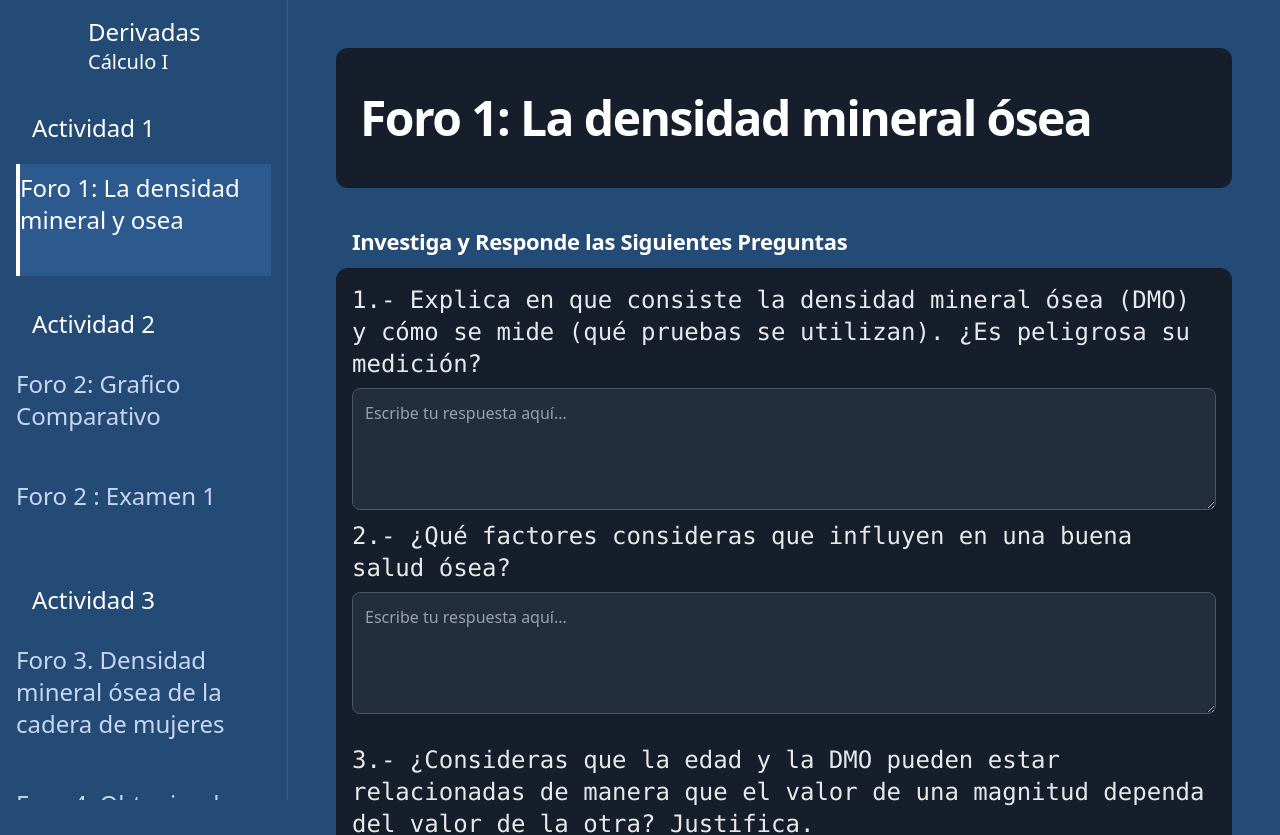
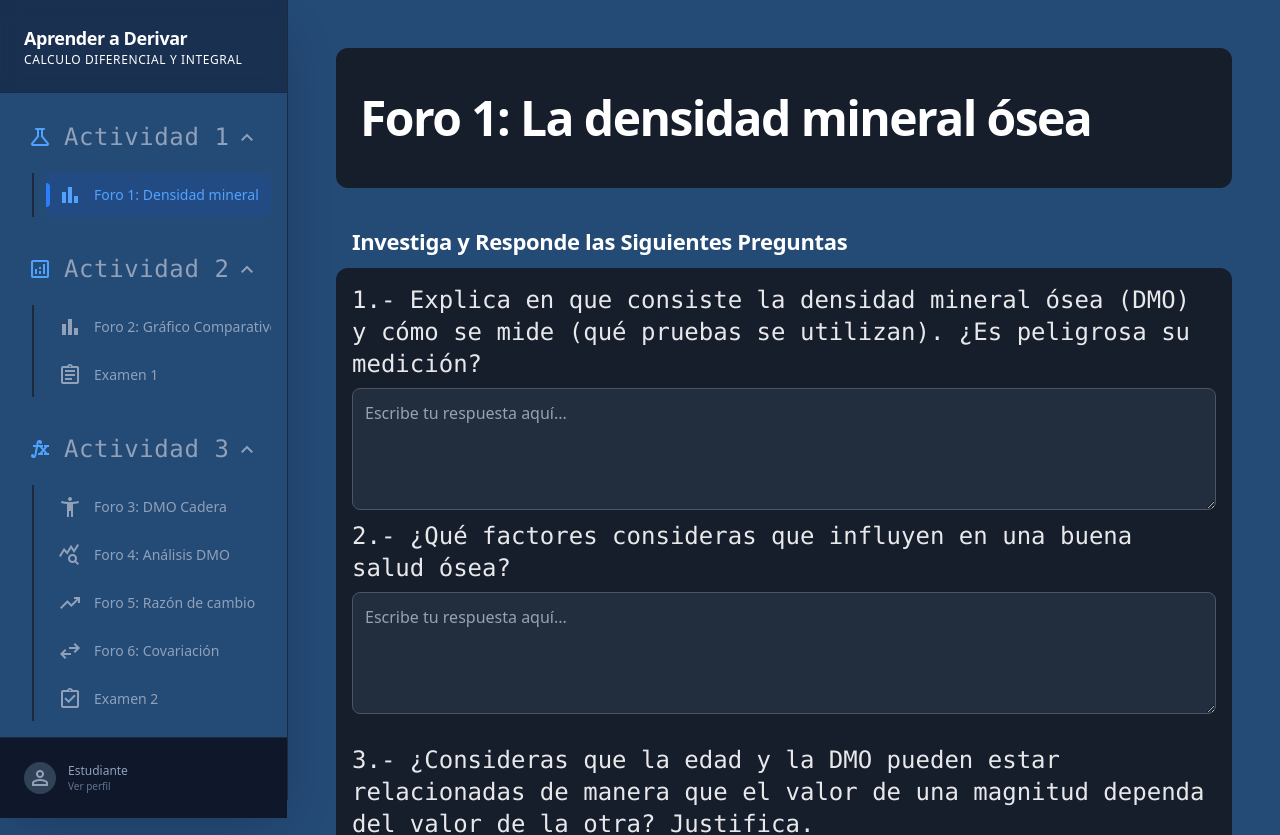
Before and after one commit to SebastianAlcantarr/PROYECTO_INGENIERIA_SOFTWARE_II, a Vue app: page /foro1 in a window 1280 px wide. Shown: the top 835 px of the page. Built offline with nearby package versions, Linux system fonts and the light colour scheme.

Commit message:
Cambios en el Login

```diff
--- a/src/views/examen1.vue
+++ b/src/views/examen1.vue
@@ -5,7 +5,7 @@
 
     <!-- Foro preguntas -->
     <main class="w-full ml-0 md:ml-72 flex flex-col">
-      <div class="flex-1 p-4 sm:p-6 md:p-8 lg:p-12 bg-[#0e1421] min-h-screen">
+      <div class="flex-1 p-4 sm:p-6 md:p-8 lg:p-12  min-h-screen">
         <div class="mx-auto max-w-7xl">
           <section class="scroll-mt-20" id="introduction">
             <div class="@container">
--- a/src/views/foro_1.vue
+++ b/src/views/foro_1.vue
@@ -25,7 +25,7 @@
               </div>
             </div>
           </section>
-          <section class="scroll-mt-20" id="rules">
+          <section class="scroll-mt-20">
             <h2
               class="text-white text-[22px] font-bold leading-tight tracking-[-0.015em] px-4 pb-3 pt-10"
             >
@@ -114,20 +114,15 @@
                 >
                   <button
                     @click="enviarRespuestas"
-                    class="group flex items-center gap-2 bg-blue-600 hover:bg-blue-700 text-white font-bold py-3 px-6 rounded-lg transition-all duration-300 shadow-lg hover:shadow-blue-500/20 active:scale-95"
+                    class="group flex items-center gap-2 bg-blue-600 hover:bg-blue-700 text-white font-bold py-3 px-6 rounded-lg transition-all duration-1000 shadow-lg hover:shadow-blue-500/20 active:scale-95"
                   >
                     <span>Enviar Respuestas</span>
-                    <span
-                      class="material-symbols-outlined group-hover:translate-x-1 transition-transform"
-                    >
-                      send
-                    </span>
+
                   </button>
                 </div>
               </div>
             </div>
           </section>
-          <!-- Applet de Geogebra -->
         </div>
       </div>
     </main>
--- a/src/views/foro_2.vue
+++ b/src/views/foro_2.vue
@@ -138,11 +138,7 @@
                   class="group flex items-center gap-2 bg-blue-600 hover:bg-blue-700 text-white font-bold py-3 px-6 rounded-lg transition-all duration-300 shadow-lg hover:shadow-blue-500/20 active:scale-95"
                 >
                   <span>Enviar Respuestas</span>
-                  <span
-                    class="material-symbols-outlined group-hover:translate-x-1 transition-transform"
-                  >
-                    send
-                  </span>
+
                 </button>
               </div>
             </div>
--- a/src/views/sidebar.vue
+++ b/src/views/sidebar.vue
@@ -1,114 +1,137 @@
 <script setup>
 import { ref } from "vue";
-import {useRoute, useRouter} from "vue-router";
+import { useRoute, useRouter } from "vue-router";
 
 const router = useRouter();
-const route =useRoute();
+const route = useRoute();
 
-const actividades = [
+const actividades = ref([
   {
     nombre: "Actividad 1",
     abierta: true,
+    icon: "science",
     items: [
-      { nombre: "Foro 1: La densidad mineral y osea" , ruta: "/foro1" },
+      { nombre: "Foro 1: Densidad mineral", ruta: "/foro1", icon: "bar_chart" },
     ],
   },
   {
     nombre: "Actividad 2",
     abierta: true,
+    icon: "analytics",
     items: [
-        { nombre: "Foro 2: Grafico Comparativo", ruta: "/foro2" },
-        {nombre : "Foro 2 : Examen 1" , ruta:"/foro2/examen1"}
-        ],
+      { nombre: "Foro 2: Gráfico Comparativo", ruta: "/foro2", icon: "bar_chart" },
+      { nombre: "Examen 1", ruta: "/foro2/examen1", icon: "Assignment" }
+    ],
   },
   {
     nombre: "Actividad 3",
     abierta: true,
+    icon: "Function",
     items: [
-      {nombre :"Foro 3. Densidad mineral ósea de la cadera de mujeres", ruta :"/foro3"},
-      {nombre :"Foro 4. Obteniendo más datos de la DMO y su análisis" ,ruta :"/foro4"},
-      {nombre:"Foro 5. Razón promedio de cambio",ruta:'/foro5'},
-      {nombre :"Foro 6.Covariacion de las magnitudes  ",ruta:"/foro6"},
-      {nombre :"Actividad 3 :Examen 2"}
+      { nombre: "Foro 3: DMO Cadera", ruta: "/foro3", icon: "accessibility_new" },
+      { nombre: "Foro 4: Análisis DMO", ruta: "/foro4", icon: "query_stats" },
+      { nombre: "Foro 5: Razón de cambio", ruta: "/foro5", icon: "trending_up" },
+      { nombre: "Foro 6: Covariación", ruta: "/foro6", icon: "swap_horiz" },
+      { nombre: "Examen 2", ruta: "/actividad3/examen2", icon: "assignment_turned_in" }
     ]
   }
-];
-
-const seleccionado = ref(null);
+]);
 </script>
 
 <template>
   <aside
-      class="fixed left-0 top-0 h-screen w-72 bg-[#244a76] dark:bg-[#101622] border-r border-white/10 p-4 overflow-y-scroll scrollbar-custom"
+      class="fixed left-0 top-0 h-screen w-72  border-r border-slate-800 flex flex-col shadow-2xl z-50 transition-all duration-300"
   >
-    <div class="flex flex-col gap-4">
-      <!-- Header -->
-      <div class="flex items-center gap-3">
-        <div
-            class="bg-center bg-no-repeat aspect-square bg-cover rounded-full size-15"
-        ></div>
+    <!-- Header -->
+    <div class="p-6 border-b border-slate-800/50 bg-slate-900/50 backdrop-blur-sm">
+      <div class="flex items-center gap-4">
 
         <div class="flex flex-col">
-          <h1 class="text-white text-2xl font-medium">Derivadas</h1>
-          <p class="text-[#92a4c9] text-xl">Cálculo I</p>
+          <h1 class="text-white text-lg font-bold tracking-tight">Aprender a Derivar </h1>
+          <p class="text-slate-400 text-xs font-medium uppercase tracking-wider">Calculo Diferencial y Integral</p>
         </div>
       </div>
+    </div>
 
-      <!-- ACTIVIDADES -->
-      <div class=" flex flex-col gap-3 ">
+    <!-- Scrollable Content -->
+    <div class="flex-1 overflow-y-auto scrollbar-thin scrollbar-thumb-slate-700 scrollbar-track-transparent p-4 space-y-6">
+
+      <!-- Activities Loop -->
+      <div v-for="(act, index) in actividades" :key="index" class="group">
+        <!-- Activity Header -->
+        <button
+            @click="act.abierta = !act.abierta"
+            class="w-full flex items-center justify-between p-3 rounded-lg text-slate-400 hover:text-white hover:bg-slate-800/50 transition-all duration-200 group-hover:shadow-md"
+        >
+          <div class="flex items-center gap-3">
+            <span class="material-symbols-outlined text-[20px] transition-colors duration-200" :class="act.abierta ? 'text-blue-400' : ''">{{ act.icon }}</span>
+            <span class="font-mono text-2xl tracking-wide">{{ act.nombre }}</span>
+          </div>
+          <span
+            class="material-symbols-outlined text-lg transition-transform duration-300"
+            :class="act.abierta ? 'rotate-180' : ''"
+          >
+            expand_more
+          </span>
+        </button>
+
+        <!-- Items List -->
         <div
-            v-for="(act, index) in actividades"
-            :key="index"
-            class=" rounded-lg"
+          class="grid transition-all duration-300 ease-in-out overflow-hidden"
+          :class="act.abierta ? 'grid-rows-[1fr] opacity-100 mt-2' : 'grid-rows-[0fr] opacity-0'"
         >
-          <!-- Botón de actividad -->
-          <button
-              @click="act.abierta = !act.abierta"
-              class="w-full flex justify-between items-center px-4 py-5 text-white "
-          >
-            <span class="text-2xl font-medium">{{ act.nombre }}</span>
-
-
-          </button>
-
-          <!-- Contenido de la actividad -->
-          <div v-if="act.abierta" class="flex flex-col">
+          <div class="min-h-0 flex flex-col gap-1 pl-3 border-l-2 border-slate-800 ml-4">
             <a
                 v-for="(item, i) in act.items"
                 :key="i"
                 @click="router.push(item.ruta)"
-                class=" py-2 pb-10 text-[#cbd6f3] text-2xl   hover:bg-[#135bec]/10 transition flex items-center gap-2 cursor-pointer"
-                :class="{
-    'bg-[#2c5a8f] text-white border-l-4 ':
-      route.path === item.ruta
-  }"
+                class="relative flex items-center gap-3 px-3 py-2.5 rounded-md text-sm transition-all duration-200 cursor-pointer group/item overflow-hidden"
+                :class="route.path === item.ruta
+                  ? 'bg-blue-600/10 text-blue-400 font-medium'
+                  : 'text-slate-400 hover:text-slate-200 hover:bg-slate-800/30'"
             >
+              <!-- Active Indicator -->
+              <div v-if="route.path === item.ruta" class="absolute left-0 top-1/2 -translate-y-1/2 w-1 h-6 bg-blue-500 rounded-r-full"></div>
 
-              {{ item.nombre }}
+              <span class="material-symbols-outlined text-[18px] z-10">{{ item.icon }}</span>
+              <span class="truncate z-10">{{ item.nombre }}</span>
+
+              <!-- Hover Glow Effect -->
+              <div class="absolute inset-0 bg-linear-to-r from-blue-500/0 via-blue-500/5 to-blue-500/0 -translate-x-full group-hover/item:translate-x-full transition-transform duration-700"></div>
             </a>
           </div>
         </div>
       </div>
     </div>
+
+    <!-- Footer (Optional Profile or Settings) -->
+    <div class="p-4 border-t border-slate-800 bg-[#0f172a]">
+      <button class="w-full flex items-center gap-3 p-2 rounded-lg text-slate-400 hover:text-white hover:bg-slate-800 transition-colors">
+        <div class="w-8 h-8 rounded-full bg-slate-700 flex items-center justify-center">
+          <span class="material-symbols-outlined text-sm">person</span>
+        </div>
+        <div class="flex flex-col items-start">
+          <span class="text-xs font-medium">Estudiante</span>
+          <span class="text-[10px] text-slate-500">Ver perfil</span>
+        </div>
+      </button>
+    </div>
   </aside>
-
 </template>
 
-
-<style>
-/* colores barra izquierda */
-.scrollbar-custom::-webkit-scrollbar {
-  width: 15px;
+<style scoped>
+/* Custom Scrollbar */
+.scrollbar-thin::-webkit-scrollbar {
+  width: 4px;
 }
-
-.scrollbar-custom::-webkit-scrollbar-track {
-  background: rgba(44, 90, 143, 0.21);
+.scrollbar-thin::-webkit-scrollbar-track {
+  background: transparent;
 }
-
-.scrollbar-custom::-webkit-scrollbar-thumb {
-  background-color: rgb(44, 90, 143);
-  border-radius: 9999px;
-  border: 2px solid #060619;
+.scrollbar-thin::-webkit-scrollbar-thumb {
+  background-color: #334155;
+  border-radius: 20px;
 }
-
+.scrollbar-thin::-webkit-scrollbar-thumb:hover {
+  background-color: #475569;
+}
 </style>
```
